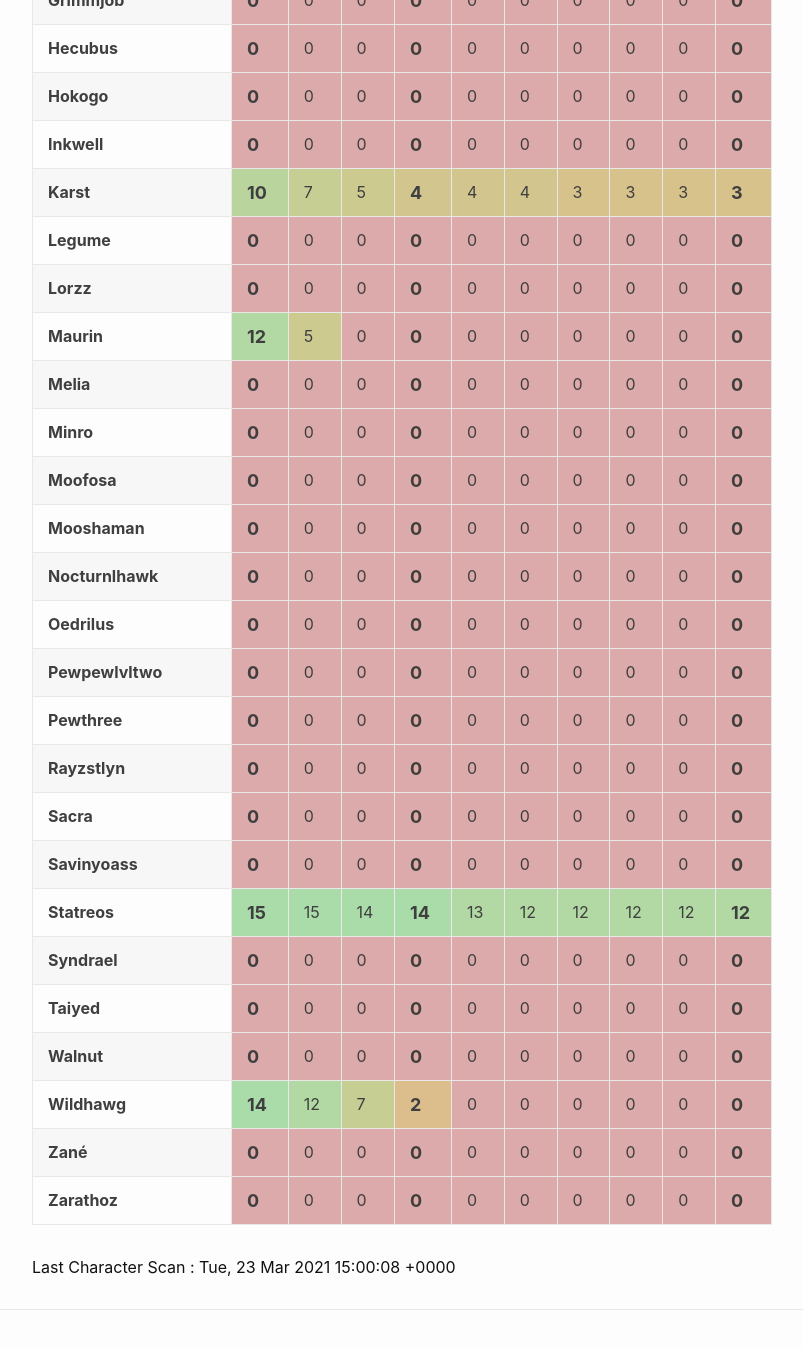
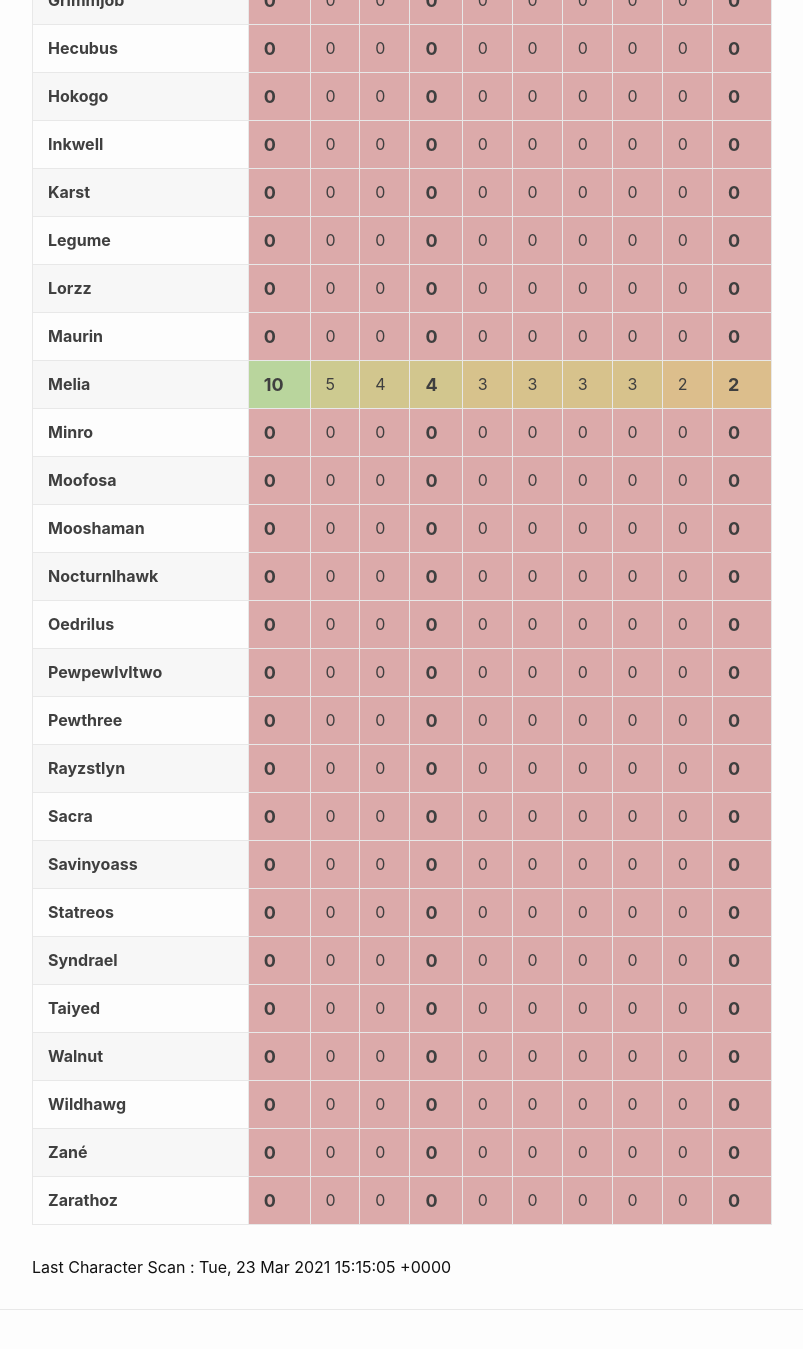
Before and after one commit to eldertribunal/keystonetracker, a Jekyll site: the page built from weekly.md, in a window 1280 px wide and 1400 px high, scrolled down 890 px. Shown: the top 1349 px of the window, without its empty margins (126-929 px from the left). Built offline with Jekyll 4.4.1, drawn with Linux system fonts in a browser that asks for light colours.

Commit message:
auto scan Tue Mar 23 15:16:03 UTC 2021

```diff
--- a/_data/scanned.json
+++ b/_data/scanned.json
@@ -1,3 +1,3 @@
 {
-  "timestamp": 1616511608
+  "timestamp": 1616512505
 }
--- a/_data/weekly.json
+++ b/_data/weekly.json
@@ -182,16 +182,16 @@
   {
     "name": "Karst",
     "dungeons": [
-      10,
-      7,
-      5,
-      4,
-      4,
-      4,
-      3,
-      3,
-      3,
-      3
+      0,
+      0,
+      0,
+      0,
+      0,
+      0,
+      0,
+      0,
+      0,
+      0
     ]
   },
   {
@@ -227,10 +227,10 @@
   {
     "name": "Wildhawg",
     "dungeons": [
-      14,
-      12,
-      7,
-      2,
+      0,
+      0,
+      0,
+      0,
       0,
       0,
       0,
@@ -452,8 +452,8 @@
   {
     "name": "Maurin",
     "dungeons": [
-      12,
-      5,
+      0,
+      0,
       0,
       0,
       0,
@@ -527,21 +527,6 @@
   {
     "name": "Statreos",
     "dungeons": [
-      15,
-      15,
-      14,
-      14,
-      13,
-      12,
-      12,
-      12,
-      12,
-      12
-    ]
-  },
-  {
-    "name": "Melia",
-    "dungeons": [
       0,
       0,
       0,
@@ -553,5 +538,20 @@
       0,
       0
     ]
+  },
+  {
+    "name": "Melia",
+    "dungeons": [
+      10,
+      5,
+      4,
+      4,
+      3,
+      3,
+      3,
+      3,
+      2,
+      2
+    ]
   }
 ]
```
